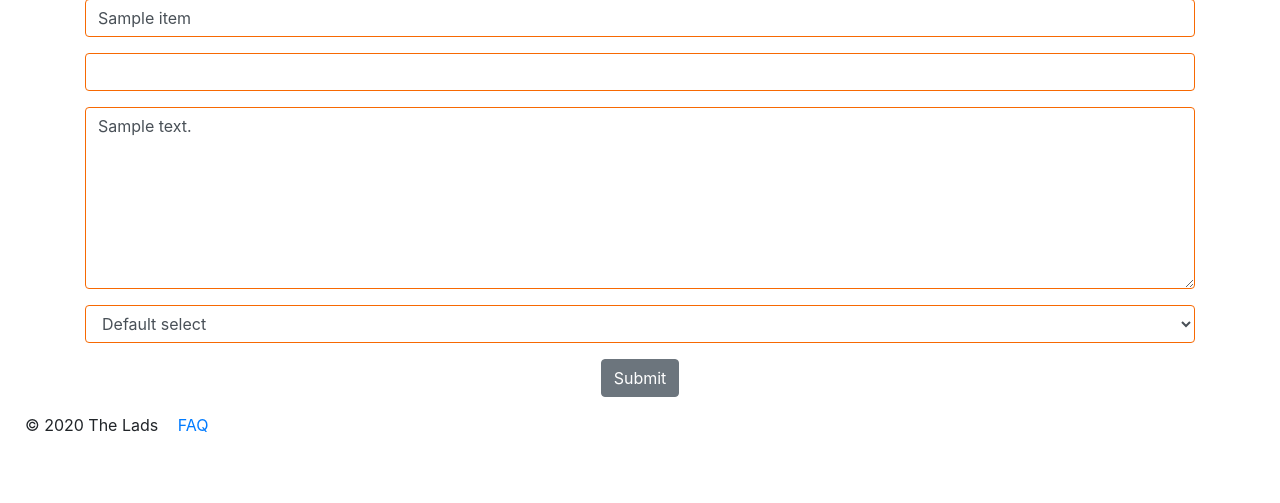
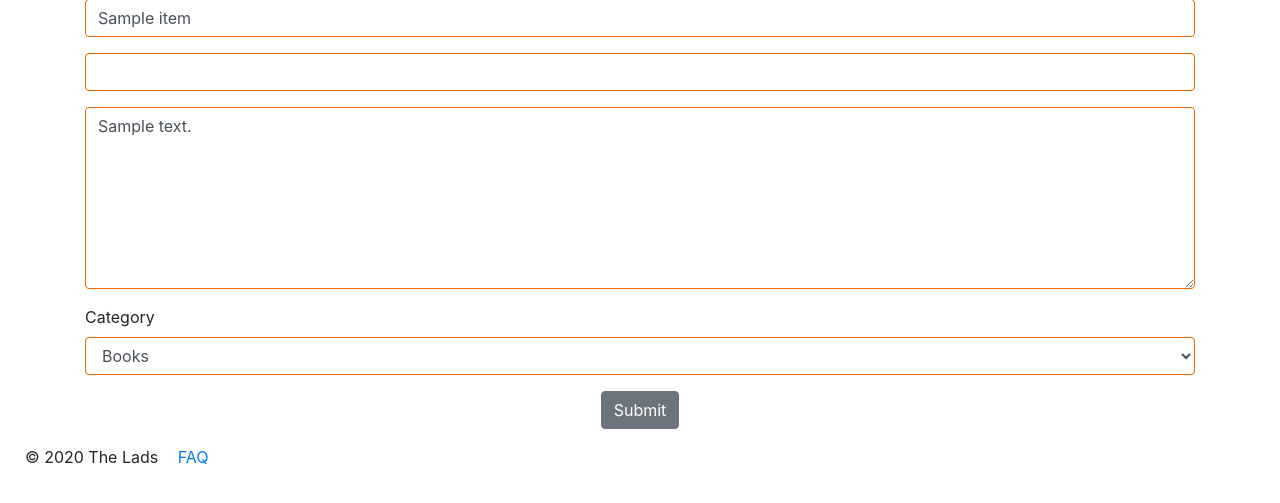
Before and after one commit to ahh1539/tiger_place, a Flask app: page /edit-post/1 in a window 1280 px wide. Shown: the part 149-652 px from the top of the page. Run offline with Flask 2, Linux system fonts and the light colour scheme; the visitor is signed in with stand-in values (Sample User, id 1); tables that the repository leaves empty hold one stand-in row (values such as "Sample post"); some libraries are stand-ins or nearby versions.

Commit message:
added dropdown button for admin controls and added categories to sell and update items

```diff
--- a/mysite/db.py
+++ b/mysite/db.py
@@ -22,6 +22,7 @@ class Item(db.Model):
     name = db.Column(db.String(100))
     price = db.Column(db.String(100))
     description = db.Column(db.String(500))
+    category = db.Column(db.String(50))
     user_id = db.Column(db.Integer, db.ForeignKey('users.user_id'))
     img_path = db.Column(db.String(500))
     created_at = db.Column(db.DateTime, default=db.func.now())
--- a/mysite/templates/base.html
+++ b/mysite/templates/base.html
@@ -34,6 +34,7 @@
             </div>
         {% endblock %}
     {% endblock %}
-    <!-- <script src="{{url_for('static', filename='stylesheets/Bootstrap/js/bootstrap.min.js')}}"></script> -->
+    <script src="https://code.jquery.com/jquery-3.3.1.slim.min.js" integrity="sha384-q8i/X+965DzO0rT7abK41JStQIAqVgRVzpbzo5smXKp4YfRvH+8abtTE1Pi6jizo" crossorigin="anonymous"></script>
+    <script src="{{url_for('static', filename='stylesheets/Bootstrap/js/bootstrap.bundle.min.js')}}"></script>
 </body>
 </html>
--- a/mysite/templates/edit-post.html
+++ b/mysite/templates/edit-post.html
@@ -3,27 +3,36 @@
 
 {% block body %}
 {% block nav %}
-    {{super()}}
+{{super()}}
 {% endblock %}
 
 <div class="container" style="padding-top: 100px;">
     <div style="text-align: center;">
         <form method="post" action="/submit-edit/{{item_to_edit.item_id}}" enctype="multipart/form-data">
             <div class="form-group">
-                <input type="text" class="form-control" name="Item_Name"
-                    style="border:1px solid #f76902" value="{{item_to_edit.name}}" required>
+                <input type="text" class="form-control" name="Item_Name" style="border:1px solid #f76902"
+                    value="{{item_to_edit.name}}" required>
             </div>
             <div class="form-group">
                 <input type="number" class="form-control" name="Price" value={{item_to_edit.price}}
                     style="border:1px solid #f76902" required>
             </div>
             <div class="form-group">
-                <textarea rows="7" cols="30" class="form-control" name="Description"
-                    style="border:1px solid #f76902" required>{{item_to_edit.description}}</textarea>
+                <textarea rows="7" cols="30" class="form-control" name="Description" style="border:1px solid #f76902"
+                    required>{{item_to_edit.description}}</textarea>
             </div>
             <div class="form-group">
-                <select class="form-control" style="border:1px solid #f76902">
-                    <option>Default select</option>
+                <label class="float-left">Category</label>
+                <select class="form-control" style="border:1px solid #f76902" name="Description" required>
+                    <option>Books</option>
+                    <option>Tutoring</option>
+                    <option>Electronics</option>
+                    <option>Furniture</option>
+                    <option>Kitchenware</option>
+                    <option>Games</option>
+                    <option>Clothing</option>
+                    <option>Miscellaneous</option>
+                    <option>Outdoors</option>
                 </select>
             </div>
             <div class="form-group">
@@ -35,8 +44,8 @@
         </form>
     </div>
 </div>
-    {% block footer %}
-        {{super()}}
-    {% endblock %}
+{% block footer %}
+{{super()}}
+{% endblock %}
 
 {% endblock %}
--- a/mysite/views.py
+++ b/mysite/views.py
@@ -105,7 +105,7 @@ def sell_item():
         item_name = request.form['Item_Name']
         price = request.form['Price']
         description = request.form['Description']
-
+        category = request.form['Category']
         if 'pic' not in request.files:
             return 'No picture found'
         else:
@@ -113,7 +113,7 @@ def sell_item():
             path = os.path.join(app.config['UPLOAD_FOLDER'], file1.filename)
             file1.save(path)
             file_name = file1.filename
-        item = Item(name=item_name, price=price, description=description, user_id=session.get('user_id'),
+        item = Item(name=item_name, price=price, description=description, category=category, user_id=session.get('user_id'),
                     img_path=str(file_name))
         db.session.add(item)
         db.session.commit()
```
Also changed, not shown: mysite/templates/card-expanded.html (+20 -5 lines), mysite/templates/index.html (+8 -4 lines), mysite/templates/sell.html (+14 -0 lines).
